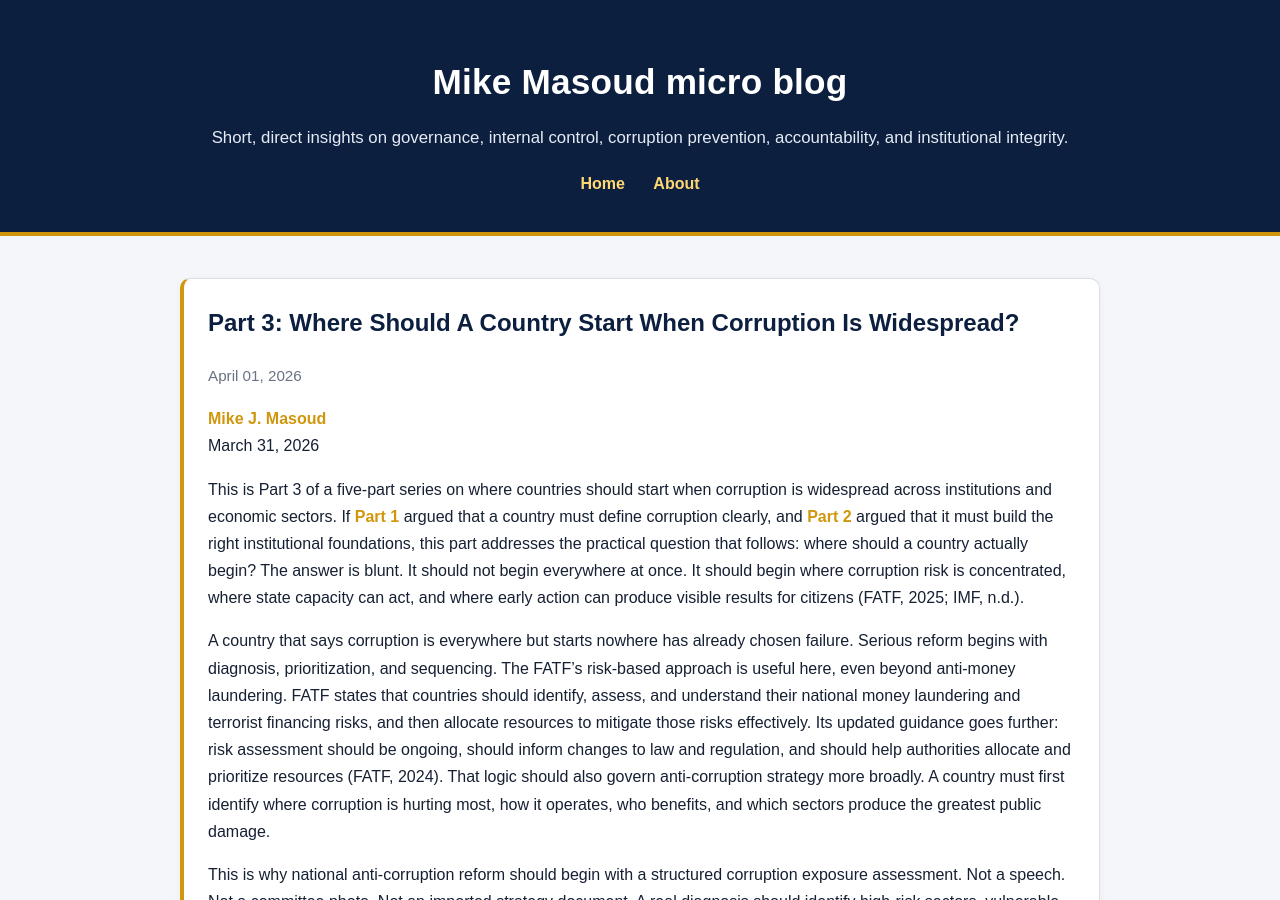
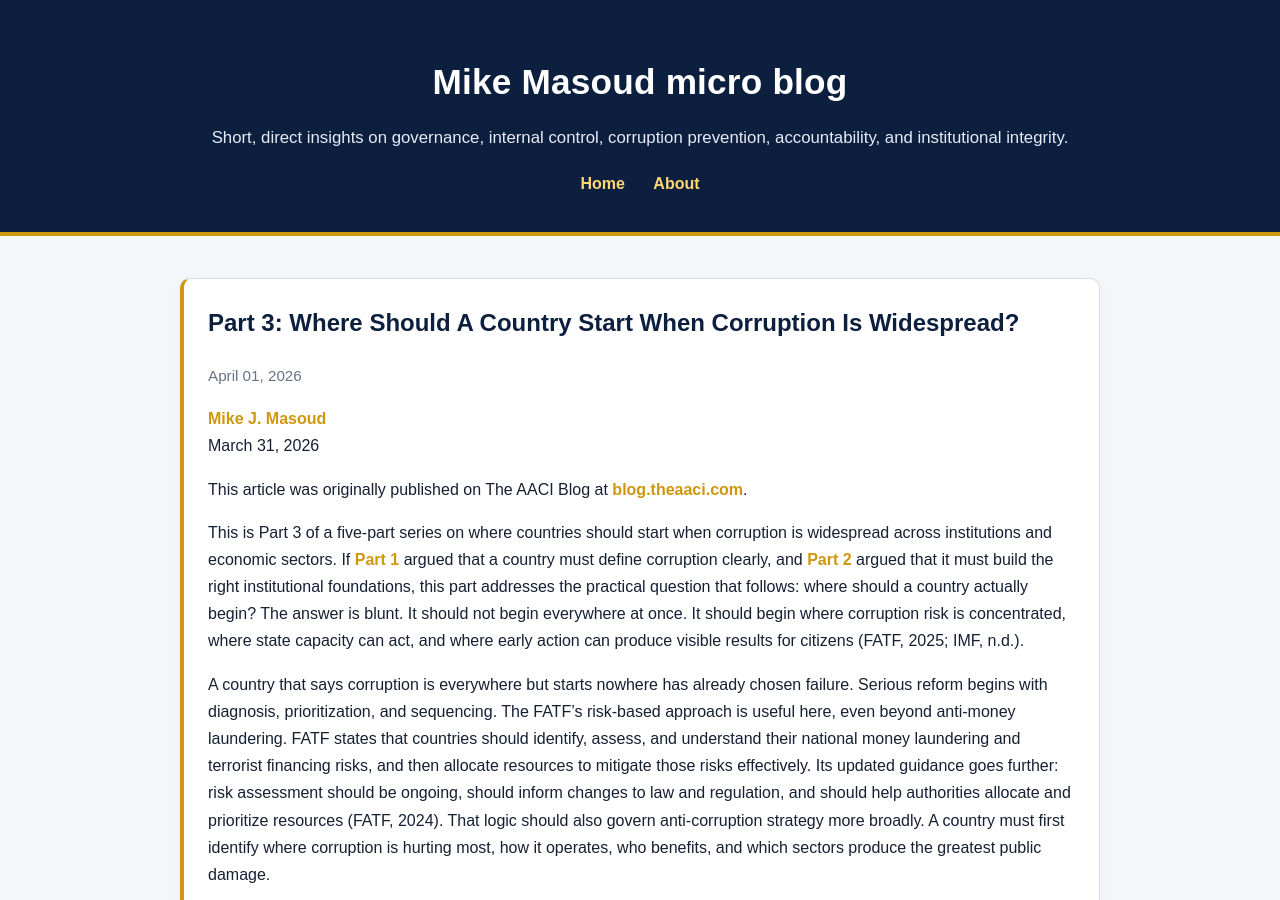
Before and after one commit to mikemasoud/microblog, a Jekyll site: the page built from _posts/2026-04-01-part-3-where-should-a-country-start-when-corruption-is-widespread.md, in a window 1280 px wide and 900 px high. Built offline with Jekyll 4.4.1, drawn with Linux system fonts in a browser that asks for light colours.

Commit message:
Update _posts/2026-04-01-part-3-where-should-a-country-start-when-corruption-is-widespread.md (via Pages CMS)

```diff
--- a/_posts/2026-04-01-part-3-where-should-a-country-start-when-corruption-is-widespread.md
+++ b/_posts/2026-04-01-part-3-where-should-a-country-start-when-corruption-is-widespread.md
@@ -5,10 +5,14 @@
 summary: A country should not fight corruption everywhere at once. It should
   begin where corruption risk is concentrated, institutional leverage exists,
   and early action can produce visible results for citizens.
-why_it_matters: "Reform fails when governments try to attack corruption blindly. Real progress starts where corruption causes the greatest damage and where visible early action can strengthen public trust."
+why_it_matters: Reform fails when governments try to attack corruption blindly.
+  Real progress starts where corruption causes the greatest damage and where
+  visible early action can strengthen public trust.
 ---
 [Mike J. Masoud](https://blog.theaaci.com/mike-masoud/)
 March 31, 2026
+
+This article was originally published on The AACI Blog at <a href="[https://blog.theaaci.com](https://blog.theaaci.com)" target="_blank" rel="noopener noreferrer">[blog.theaaci.com](http://blog.theaaci.com)</a>.
 
 This is Part 3 of a five-part series on where countries should start when corruption is widespread across institutions and economic sectors. If [Part 1](https://blog.theaaci.com/part-1-a-nation-cannot-fight-what-it-has-not-defined/) argued that a country must define corruption clearly, and [Part 2](https://blog.theaaci.com/part-2-why-no-country-can-fight-corruption-without-the-right-institutional-foundations/) argued that it must build the right institutional foundations, this part addresses the practical question that follows: where should a country actually begin? The answer is blunt. It should not begin everywhere at once. It should begin where corruption risk is concentrated, where state capacity can act, and where early action can produce visible results for citizens (FATF, 2025; IMF, n.d.).
 
```
